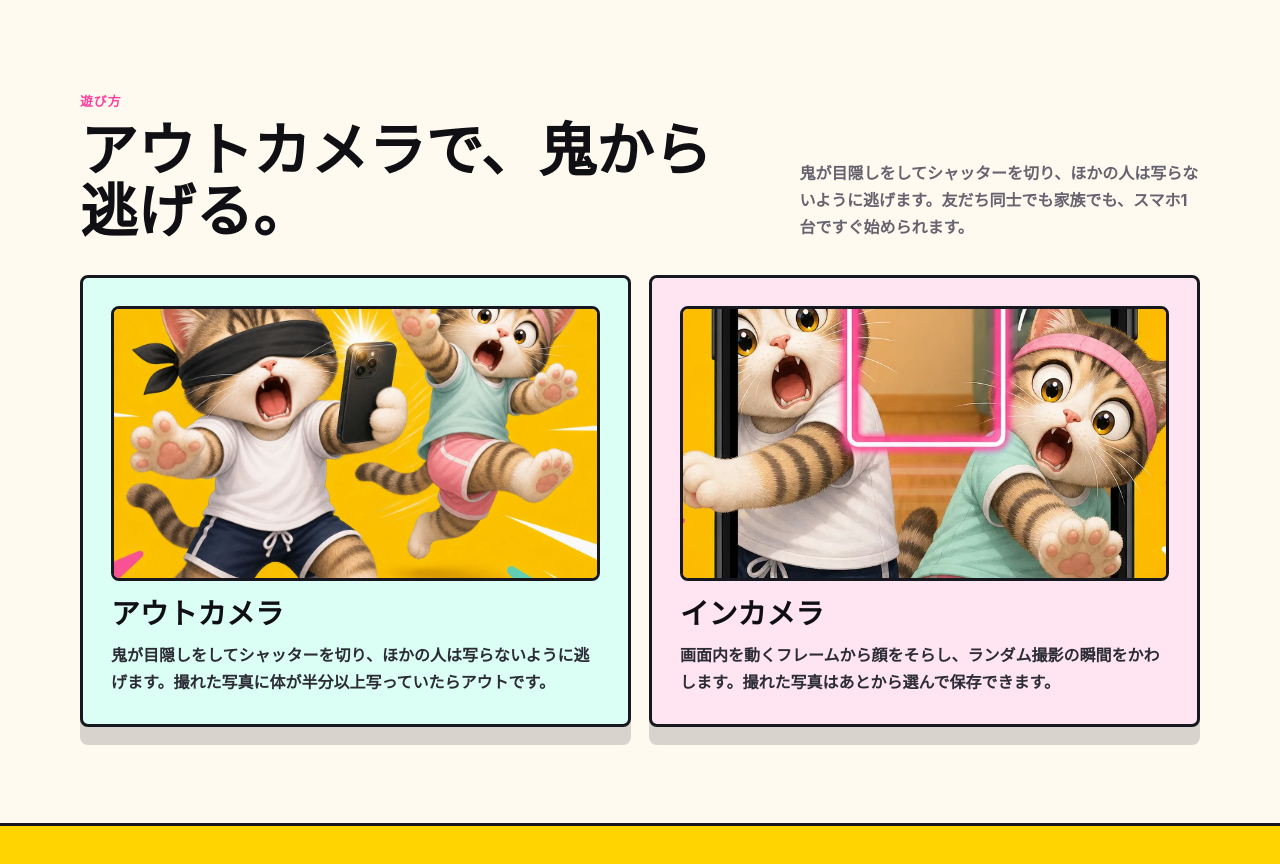
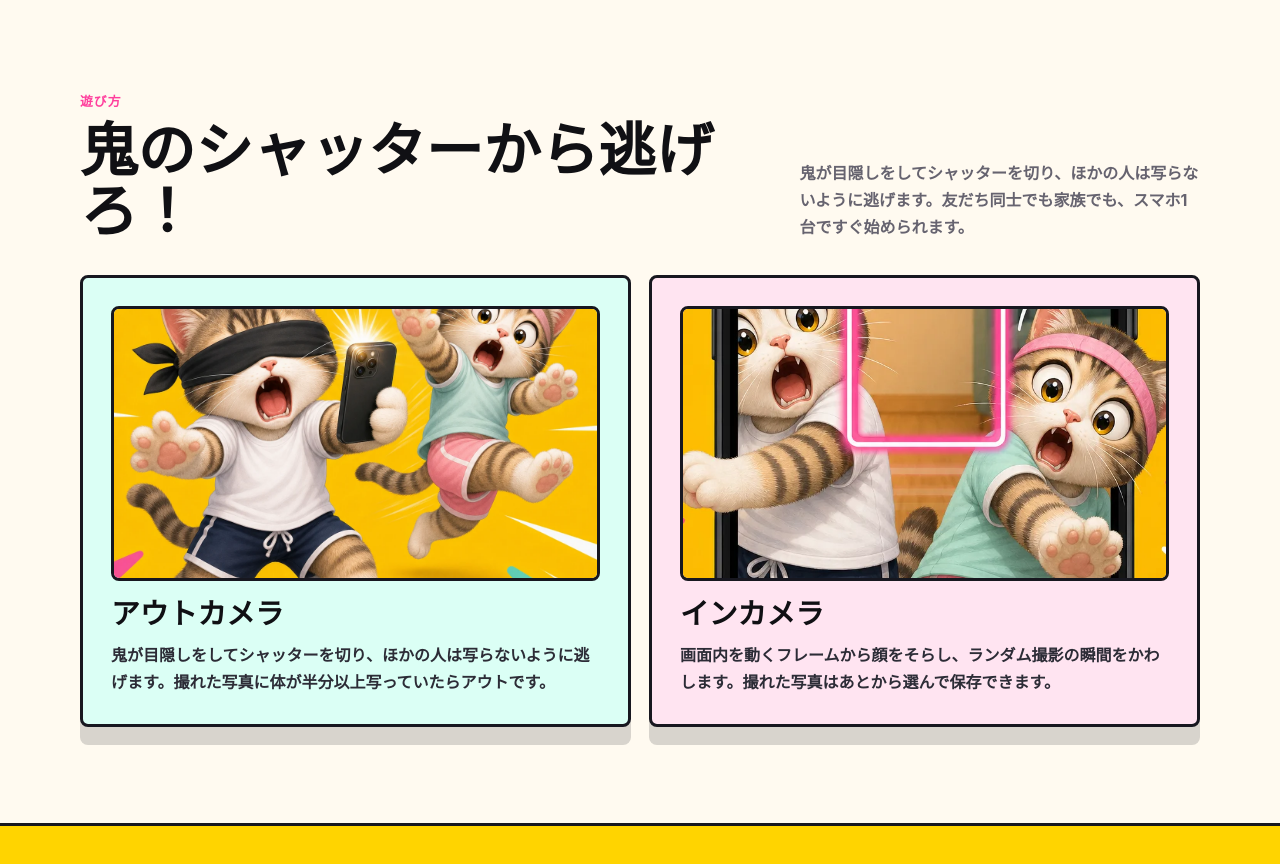
Before and after one commit to hirosciutto/out-of-shot-site, a plain HTML site: page index.html in a window 1280 px wide. Shown: the part 860-1724 px from the top of the page. Drawn offline with Linux system fonts and the light colour scheme.

Commit message:
Update out-camera headline copy

```diff
--- a/index.html
+++ b/index.html
@@ -48,7 +48,7 @@
           <div class="section-head">
             <div>
               <p class="section-kicker">遊び方</p>
-              <h2 class="section-title">アウトカメラで、鬼から逃げる。</h2>
+              <h2 class="section-title">鬼のシャッターから逃げろ！</h2>
             </div>
             <p class="section-copy">鬼が目隠しをしてシャッターを切り、ほかの人は写らないように逃げます。友だち同士でも家族でも、スマホ1台ですぐ始められます。</p>
           </div>
```
